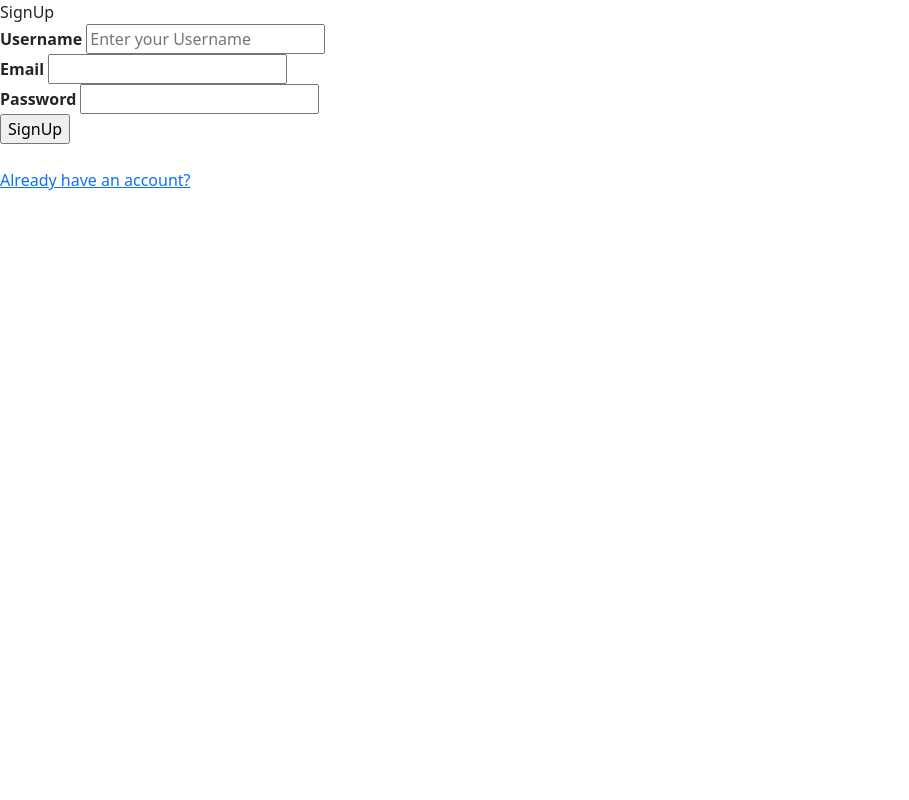
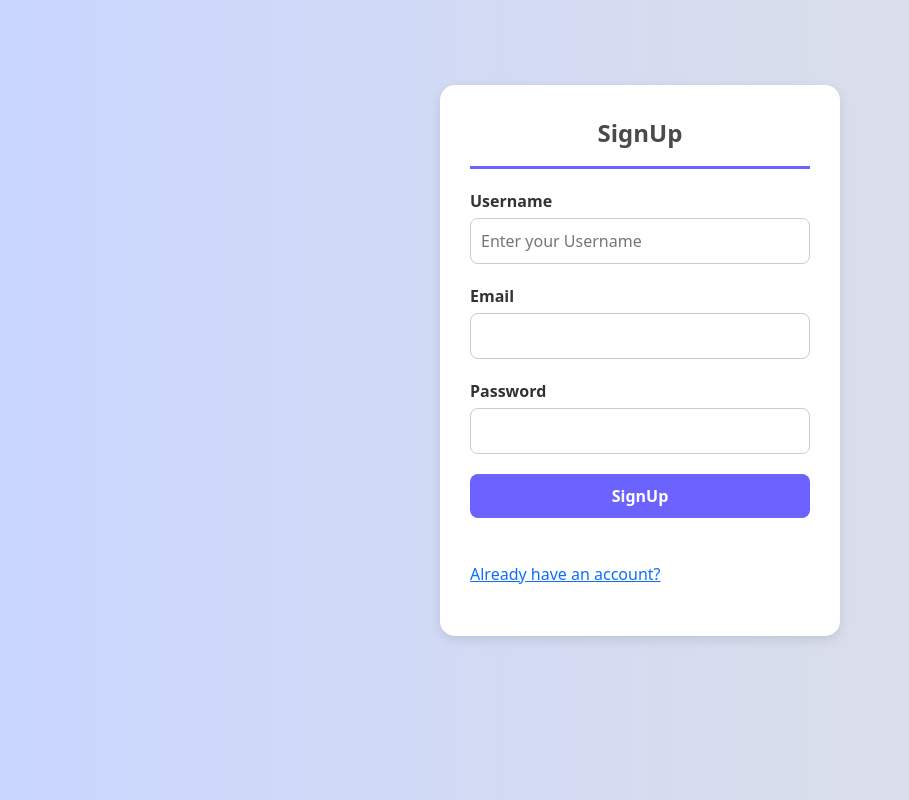
Before and after one commit to Anjali0739/TO_DO_App, a Django app: page / in a window 1280 px wide. Shown: the whole page, without its empty margins (0-909 px from the left). Run offline with Django 5.2, Linux system fonts and the light colour scheme.

Commit message:
added css file as well now

```diff
--- a/todo/settings.py
+++ b/todo/settings.py
@@ -121,3 +121,7 @@ STATIC_URL = "static/"
 # https://docs.djangoproject.com/en/5.2/ref/settings/#default-auto-field
 
 DEFAULT_AUTO_FIELD = "django.db.models.BigAutoField"
+
+
+
+STATIC_URL = '/static/'
--- /dev/null
+++ b/todo/static/style.css
@@ -0,0 +1,107 @@
+
+body {
+    font-family: 'Segoe UI', Tahoma, Geneva, Verdana, sans-serif;
+    background: linear-gradient(to right, #c9d6ff, #e2e2e2);
+    margin: 0;
+    padding: 0;
+}
+
+.signup-login {
+    display: flex;
+    justify-content: center;
+    align-items: center;
+    min-height: 90vh;
+}
+
+.signup-box, .todo-box {
+    background-color: white;
+    border-radius: 15px;
+    padding: 30px;
+    box-shadow: 0 4px 12px rgba(0, 0, 0, 0.1);
+    width: 100%;
+    max-width: 400px;
+}
+
+.heading {
+    font-size: 24px;
+    font-weight: 600;
+    margin-bottom: 15px;
+    text-align: center;
+    color: #4a4a4a;
+}
+
+.line {
+    height: 3px;
+    background-color: #6c63ff;
+    margin-bottom: 20px;
+}
+
+.field {
+    margin-bottom: 20px;
+}
+
+.field b {
+    display: block;
+    margin-bottom: 5px;
+    color: #333;
+}
+
+.inp {
+    width: 100%;
+    padding: 10px;
+    border-radius: 8px;
+    border: 1px solid #ccc;
+    outline: none;
+    transition: border-color 0.3s ease-in-out;
+}
+
+.inp:focus {
+    border-color: #6c63ff;
+}
+
+.submit-button, .submit-btn {
+    background-color: #6c63ff;
+    color: white;
+    padding: 10px;
+    width: 100%;
+    border: none;
+    border-radius: 8px;
+    font-weight: bold;
+    cursor: pointer;
+    transition: background-color 0.3s ease;
+}
+
+.submit-button:hover, .submit-btn:hover {
+    background-color: #574fd6;
+}
+
+.todo {
+    display: flex;
+    justify-content: space-between;
+    align-items: center;
+    background: #f9f9f9;
+    border: 1px solid #ddd;
+    padding: 10px 15px;
+    margin: 10px 0;
+    border-radius: 8px;
+}
+
+.todo p {
+    margin: 0;
+    flex: 1;
+    color: #333;
+}
+
+.todo i {
+    color: #6c63ff;
+    margin-left: 10px;
+    cursor: pointer;
+}
+
+.todo i:hover {
+    color: #574fd6;
+}
+
+.alert {
+    margin-top: 20px;
+}
--- a/todo/templates/layout.html
+++ b/todo/templates/layout.html
@@ -1,10 +1,14 @@
 {% load static %}
+
+
 <!DOCTYPE html>
 <html lang="en">
 <head>
     <meta charset="UTF-8">
     <meta name="viewport" content="width=device-width, initial-scale=1.0">
     <link rel="stylesheet" href="https://cdnjs.cloudflare.com/ajax/libs/font-awesome/6.5.0/css/all.min.css" integrity="sha512-/ZtGz1Rk...==" crossorigin="anonymous" referrerpolicy="no-referrer" />
+    <link rel="stylesheet" href="{% static 'style.css' %}">
+    <link rel="stylesheet" href="https://cdnjs.cloudflare.com/ajax/libs/font-awesome/6.5.0/css/all.min.css" crossorigin="anonymous">
     <link href="https://cdn.jsdelivr.net/npm/bootstrap@5.3.0/dist/css/bootstrap.min.css" rel="stylesheet">
     <title>{% block title %}{% endblock %}</title>
 </head>
```
Also changed, not shown: db.sqlite3.
